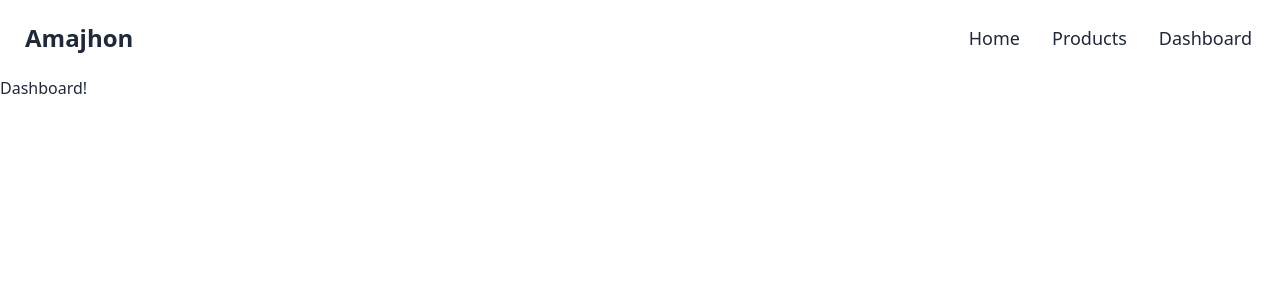
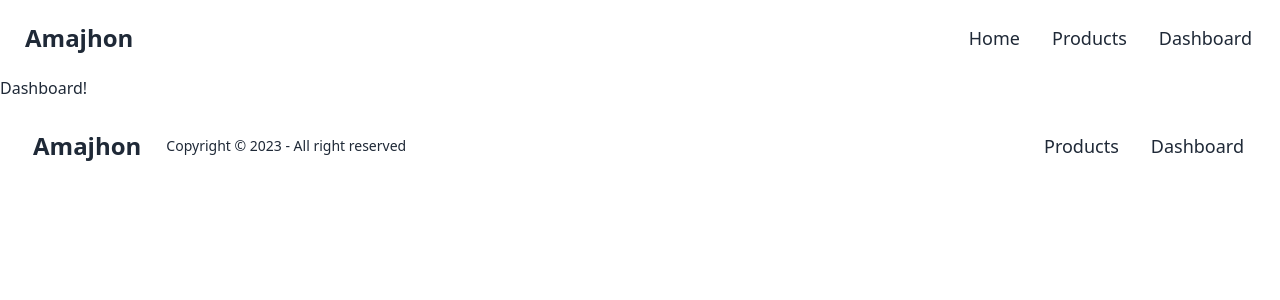
Before and after one commit to Shohanojjaman/amajhon-project, a React (Vite) app: page /dashboard in a window 1280 px wide. Shown: the top 300 px of the page. Built offline with nearby package versions, Linux system fonts and the light colour scheme.

Commit message:
Created Footer components and add to Loyout components.

```diff
--- /dev/null
+++ b/src/components/Footer/Footer.jsx
@@ -0,0 +1,30 @@
+import { Link } from 'react-router-dom';
+
+const Footer = () => {
+  return (
+    <footer className="footer items-center p-4 container mx-auto max-sm:px-5">
+      <aside className="items-center grid-flow-col">
+        <Link to="/" className="btn btn-ghost normal-case text-2xl">
+          Amajhon
+        </Link>
+        <p>Copyright © 2023 - All right reserved</p>
+      </aside>
+      <nav className="grid-flow-col gap-4 md:place-self-center md:justify-self-end">
+        <ul className="menu menu-horizontal px-1">
+          <li>
+            <Link className="text-lg" to="/products">
+              Products
+            </Link>
+          </li>
+          <li>
+            <Link className="text-lg" to="/dashboard">
+              Dashboard
+            </Link>
+          </li>
+        </ul>
+      </nav>
+    </footer>
+  );
+};
+
+export default Footer;
--- a/src/components/Layouts/Layout.jsx
+++ b/src/components/Layouts/Layout.jsx
@@ -1,4 +1,5 @@
 import { Outlet } from 'react-router-dom';
+import Footer from '../Footer/Footer';
 import Header from '../Header/Header';
 
 const Layout = () => {
@@ -8,6 +9,7 @@ const Layout = () => {
       <main>
         <Outlet></Outlet>
       </main>
+      <Footer></Footer>
     </>
   );
 };
```
